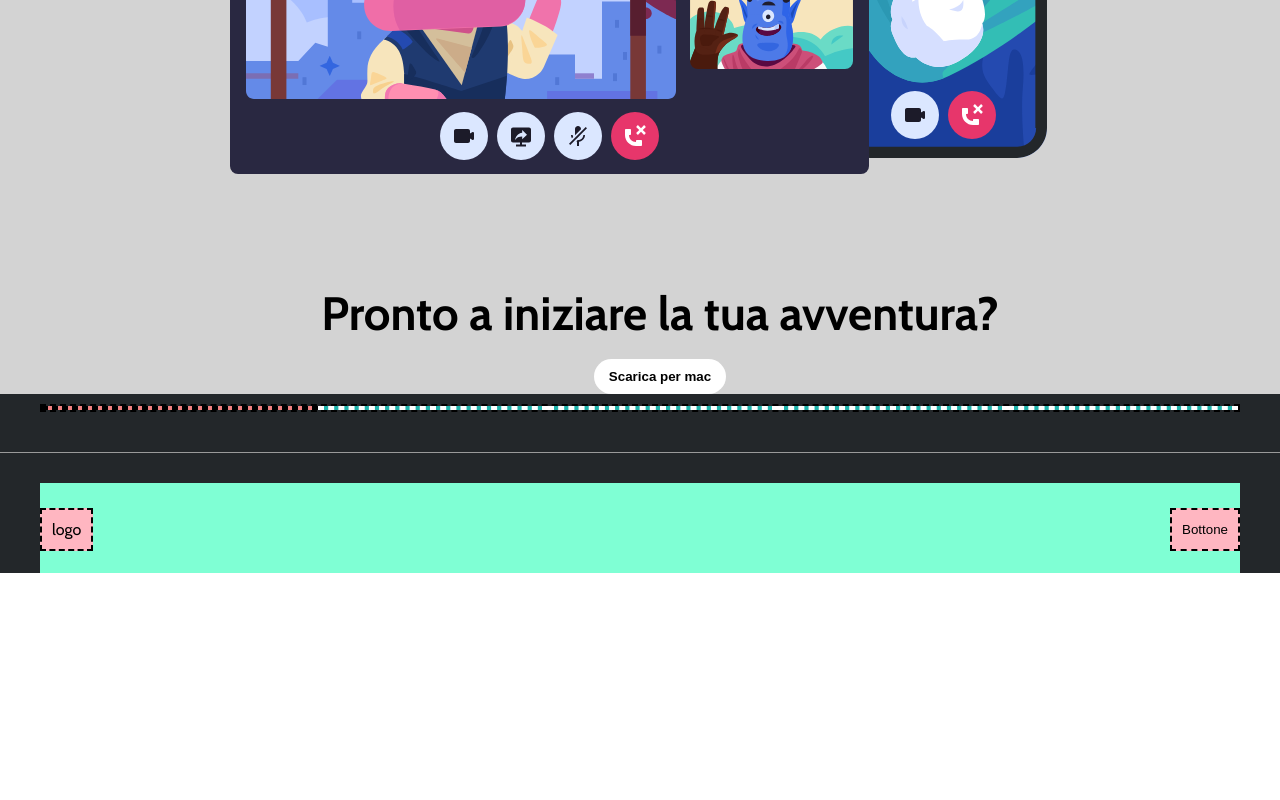
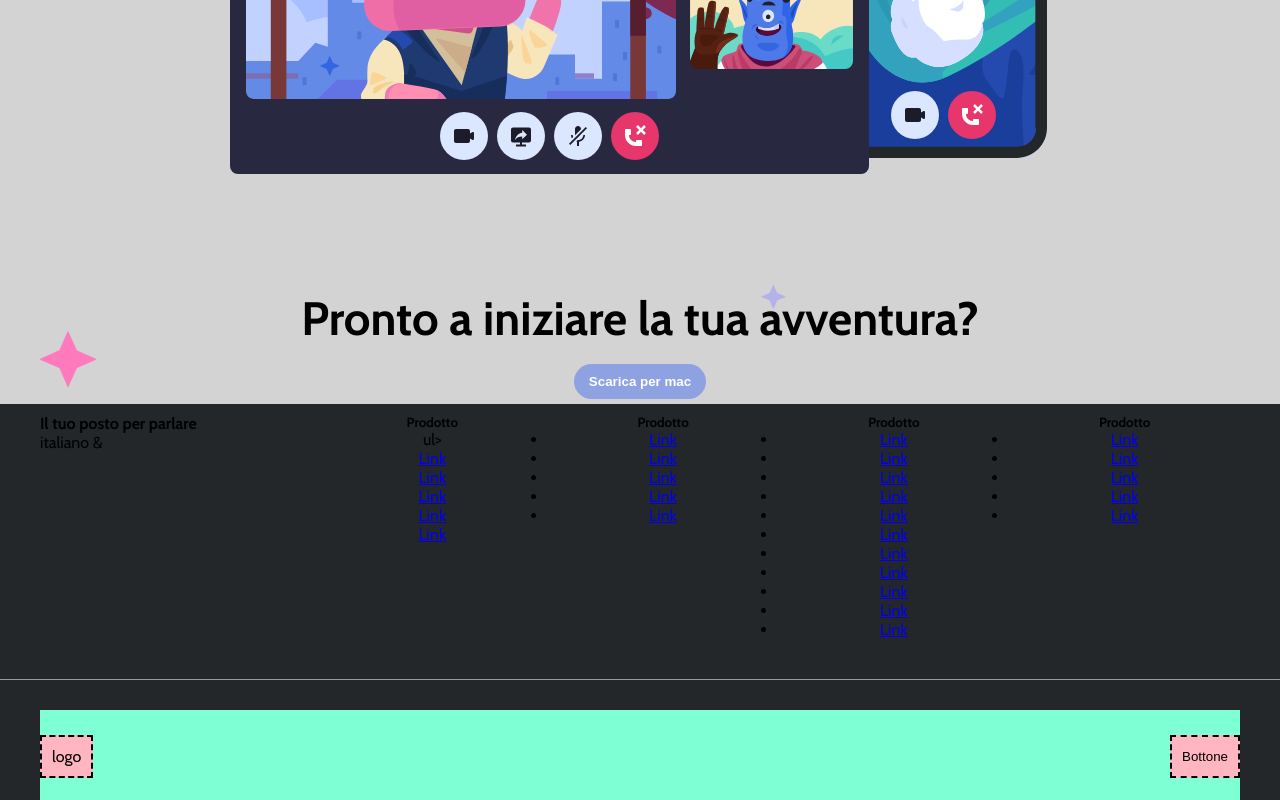
Before and after one commit to Casimiro-Moliterni/htmlcss-discord, a plain HTML site: page index.html in a window 1280 px wide. Shown: the part 3095-3895 px from the top of the page. Before the commit the page ends 3668 px from the top, so only its background shows below. Drawn offline with nearby package versions, Linux system fonts and the light colour scheme.

Commit message:
footer:fix

```diff
--- a/index.html
+++ b/index.html
@@ -106,7 +106,7 @@
                             <img src="./img/item4-big.svg" alt="">
                           </div>
                        </div>
-                       <div class=" text text-col">
+                       <div class="flow text text-col">
                         <h3 >Pronto a iniziare la tua avventura?</h3>
                         <button class="btn btn-arrows">Scarica per mac</button>
                      </div>
@@ -118,12 +118,59 @@
     <footer class="bg-color bg-darkgrey ">
        <div class="box-footer">
          <div class="conteiner">
-          <div class="box box-flex de-bug">
-            <div class="col-30 de-bug bg-darksalmon "></div>
-            <div class="col-25 de-bug white bg-turchese"></div>
-            <div class="col-25 de-bug white bg-turchese"></div>
-            <div class="col-25 de-bug white bg-turchese"></div>
-            <div class="col-25 de-bug white bg-turchese"></div>
+          <div class="box box-flex ">
+            <div class="col-30  ">
+              <div>
+                <h4>Il tuo posto per parlare</h4>
+                <div>italiano &</div>
+              </div>
+            </div>
+            <div class="col-25 ">
+              <h5>Prodotto</h5>
+              ul>
+                    <li><a href="#">Link</a></li>
+                    <li><a href="#">Link</a></li>
+                    <li><a href="#">Link</a></li>
+                    <li><a href="#">Link</a></li>
+                    <li><a href="#">Link</a></li>
+                </ul>
+            </div>
+            <div class="col-25 ">
+              <h5>Prodotto</h5>
+              <ul>
+                <li><a href="#">Link</a></li>
+                <li><a href="#">Link</a></li>
+                <li><a href="#">Link</a></li>
+                <li><a href="#">Link</a></li>
+                <li><a href="#">Link</a></li>
+            </ul>
+            </div>
+            <div class="col-25 ">
+              <h5>Prodotto</h5>
+              <ul>
+                    <li><a href="#">Link</a></li>
+                    <li><a href="#">Link</a></li>
+                    <li><a href="#">Link</a></li>
+                    <li><a href="#">Link</a></li>
+                    <li><a href="#">Link</a></li>
+                    <li><a href="#">Link</a></li>
+                    <li><a href="#">Link</a></li>
+                    <li><a href="#">Link</a></li>
+                    <li><a href="#">Link</a></li>
+                    <li><a href="#">Link</a></li>
+                    <li><a href="#">Link</a></li>
+                </ul>
+            </div>
+            <div class="col-25 ">
+              <h5>Prodotto</h5>
+              <ul>
+                <li><a href="#">Link</a></li>
+                <li><a href="#">Link</a></li>
+                <li><a href="#">Link</a></li>
+                <li><a href="#">Link</a></li>
+                <li><a href="#">Link</a></li>
+            </ul>
+            </div>
            </div>
          </div>
       </div>
--- a/style.css
+++ b/style.css
@@ -240,6 +240,17 @@ max-width: 780px;
     padding-top: 80px;
 }
 
+.first button.btn-arrows{
+    background-color: #8ea1e1;
+    color: white;
+}
+
+.flow{
+    padding: 5px;
+   background-repeat: no-repeat;
+   background-size: cover;
+    background-image: url('./img/stars.svg');
+}
 
 
 
@@ -307,3 +318,8 @@ footer>.box-footer{
     padding: 10px;
     background-color: #ffb6c1;
 }
+
+ footer .col-25{
+    text-align: center;
+    list-style: none;
+ }
```
